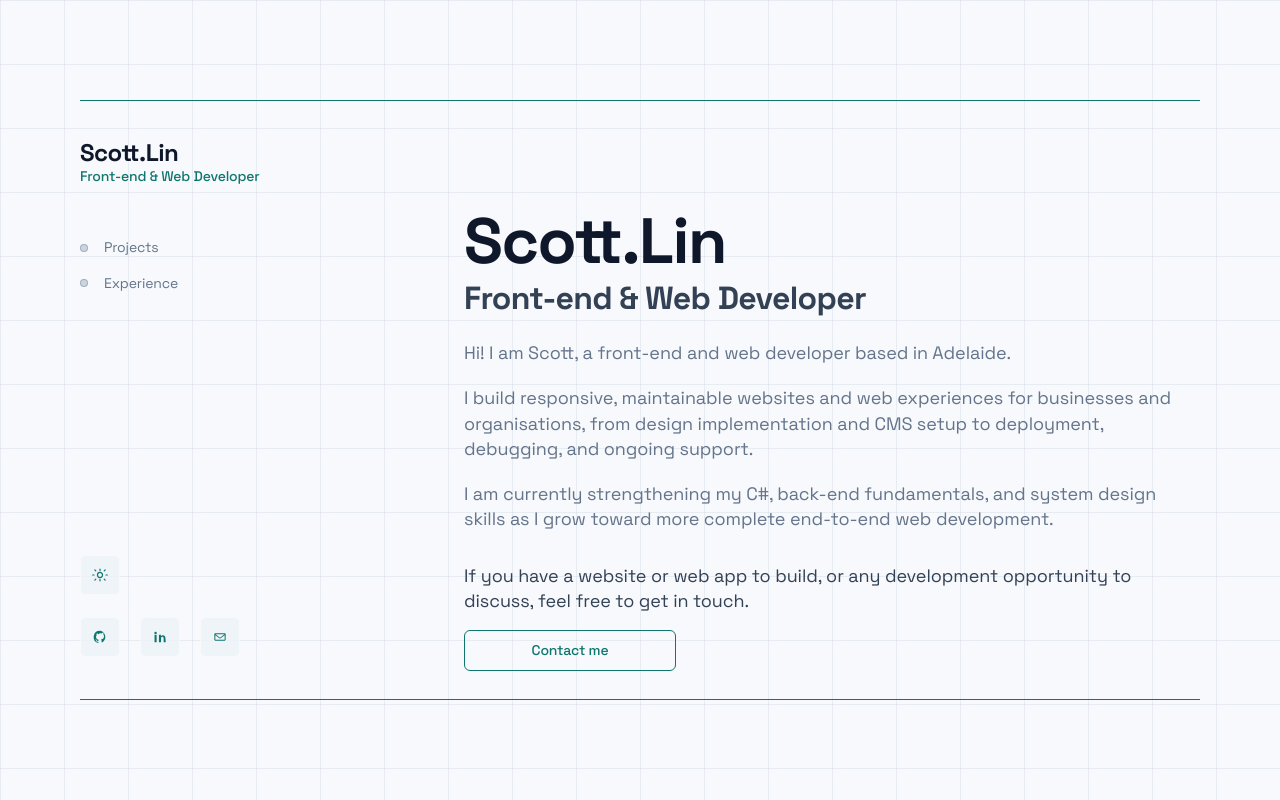
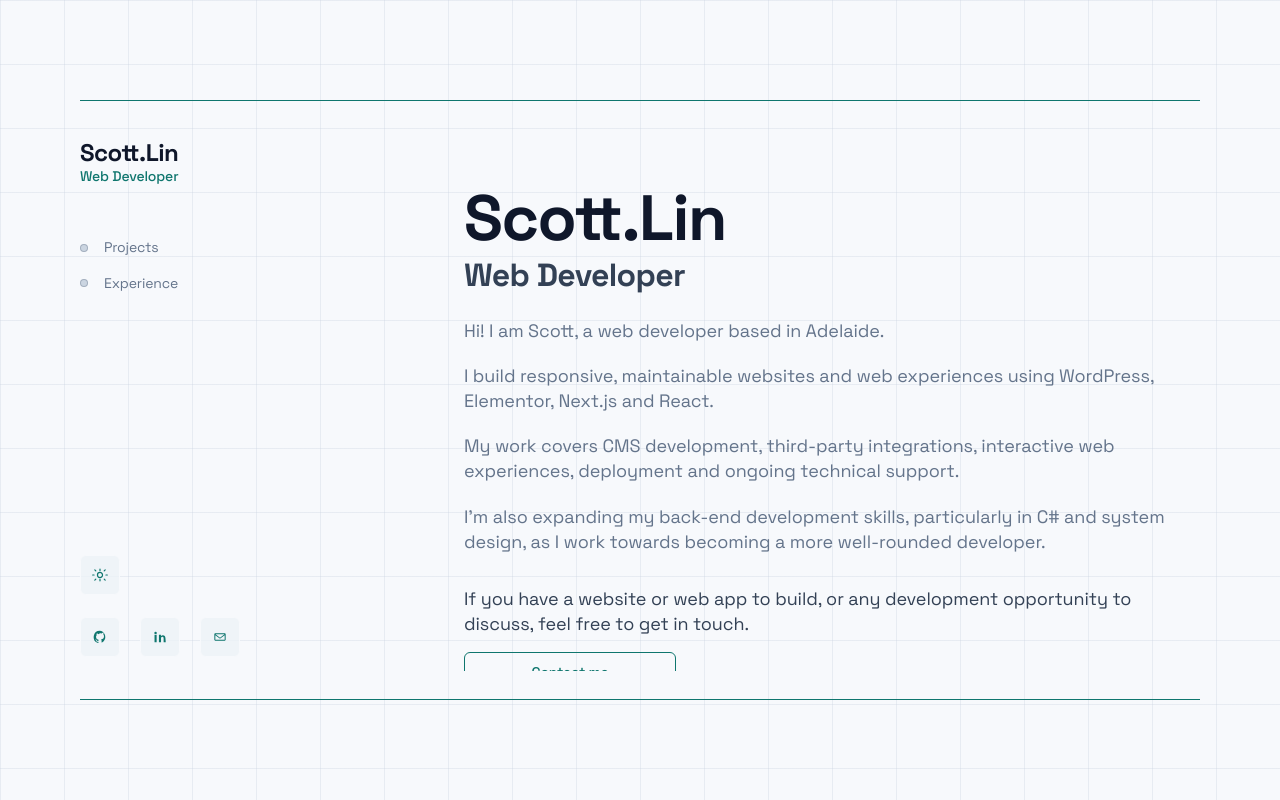
Before and after one commit to ScottL99/portfolio-website, a Next.js app: page / in a window 1280 px wide. Built offline with nearby package versions, Linux system fonts and the light colour scheme.

Commit message:
Clarify portfolio project content and development responsibilities

```diff
--- a/content/experience.ts
+++ b/content/experience.ts
@@ -11,8 +11,8 @@ export const experience: Experience = {
   role: "Web Developer",
   period: "Nov 2023 - Present",
   description: [
-    "Build, maintain, and deploy responsive websites for client-facing projects, working across design implementation, front-end development, CMS setup, and ongoing production support.",
-    "Develop practical website features, integrate third-party tools and plugins, troubleshoot live-site issues, and improve usability, performance, and stability across existing websites.",
+    "Build responsive client websites from designers' drafts, handling website development, CMS setup, deployment, and ongoing production support.",
+    "Maintain existing websites, develop new features, and integrate third-party tools and plugins to improve usability, performance, and stability.",
     "Create animated and visual content for digital campaigns and social media, while supporting internal and client IT needs across web platforms and website operations.",
   ],
   tech: [
--- a/content/profile.ts
+++ b/content/profile.ts
@@ -10,14 +10,14 @@ export type Profile = {
 
 export const profile: Profile = {
   name: "Scott.Lin",
-  role: "Front-end & Web Developer",
+  role: "Web Developer",
   intro: [
-    "Hi! I am Scott, a front-end and web developer based in Adelaide.",
-    "I build responsive, maintainable websites and web experiences for businesses and organisations, from design implementation and CMS setup to deployment, debugging, and ongoing support.",
-    "I am currently strengthening my C#, back-end fundamentals, and system design skills as I grow toward more complete end-to-end web development.",
+    "Hi! I am Scott, a web developer based in Adelaide.",
+    "I build responsive, maintainable websites and web experiences using WordPress, Elementor, Next.js and React.",
+    "My work covers CMS development, third-party integrations, interactive web experiences, deployment and ongoing technical support.",
+    "I'm also expanding my back-end development skills, particularly in C# and system design, as I work towards becoming a more well-rounded developer.",
   ],
-  cta:
-    "If you have a website or web app to build, or any development opportunity to discuss, feel free to get in touch.",
+  cta: "If you have a website or web app to build, or any development opportunity to discuss, feel free to get in touch.",
   email: "scott.lin@outlook.com.au",
   githubUrl: "https://github.com/ScottL99",
   linkedInUrl: "https://www.linkedin.com/in/scottlin-au/",
--- a/content/projects.ts
+++ b/content/projects.ts
@@ -16,87 +16,70 @@ export const projects: Project[] = [
   {
     title: "Portfolio Website",
     description: "This portfolio website, built with Codex.",
-    body:
-      "Designed and implemented this portfolio website through an iterative Codex workflow, including the responsive canvas layout, mobile scroll experience, project accordion, content structure, and deployment-ready Next.js setup.",
+    body: "Designed and implemented this portfolio website through an iterative Codex workflow, including the responsive canvas layout, mobile scroll experience, project accordion, content structure, and deployment-ready Next.js setup.",
     tech: ["Codex", "Next.js"],
   },
   {
     title: "Nightingale Research",
     description: "CMS website with trials, enquiry forms, and maps.",
-    body:
-      "Built a full corporate website with active trial listings, enquiry forms, location maps, contact pathways, and a custom Sanity CMS for managing trial content. Added analytics tracking to support campaign and visitor insight.",
+    body: "Built a corporate website with active trial listings, enquiry forms, location maps, and contact pathways. Defined Sanity content schemas, customised Sanity Studio for managing trial content, and integrated the CMS with the Next.js front end. Added analytics tracking to support campaign and visitor insights.",
     tech: ["Next.js", "TS", "Tailwind CSS", "Sanity", "GA"],
     url: "https://nightingaleresearch.com.au/",
   },
   {
     title: "Graeme Koehne",
-    description: "Composer website with music catalogues, recordings, and media.",
-    body:
-      "Built a refined composer portfolio website for Graeme Koehne, with structured sections for biography, works, recordings, media, and contact. The site presents a large body of music through a clean editorial layout, making it easy to browse by category while keeping the overall experience elegant and focused.",
+    description:
+      "Composer website with music catalogues, recordings, and media.",
+    body: "Built a refined composer portfolio website for Graeme Koehne, with structured sections for biography, works, recordings, media, and contact. The site presents a large body of music through a clean editorial layout, making it easy to browse by category while keeping the overall experience elegant and focused.",
     tech: ["Next.js", "TS", "Tailwind CSS", "GA"],
     url: "https://graemekoehne.com/",
   },
   {
     title: "Snowden Fine String Instruments",
     description: "Instrument maker website with editable guitar collections.",
-    body:
-      "Built a refined website for Michael Snowden's handcrafted steel-string guitars, featuring the maker's story, detailed instrument collections, build philosophy, artists, and enquiries. Connected Sanity so the client can keep guitar details and site content up to date.",
+    body: "Built a refined website for Michael Snowden's handcrafted steel-string guitars, featuring the maker's story, detailed instrument collections, build philosophy, artists, and enquiries. Connected Sanity so the client can keep guitar details and site content up to date.",
     tech: ["Next.js", "TS", "Tailwind CSS", "Sanity"],
     url: "https://michaelsnowdenfinestringinstruments.com/",
   },
   {
-    title: "Foundher",
-    description: "Fast campaign site for a SA female founder grant.",
-    body:
-      "Built a polished temporary launch site for a grant campaign, with responsive layouts, clear application pathways, social campaign support, a Stripe payment link, and GA tracking for visitor activity during the program period.",
-    tech: ["Next.js", "TS", "Tailwind CSS", "Stripe Link", "GA"],
+    title: "FoundHer",
+    description: "Campaign website delivered on a short timeline for a South Australian female founder grant program.",
+    body: "Delivered a responsive campaign website on a short timeline for FoundHer, a grant program expected to run for two years. Built clear application pathways and program information to support social campaigns, configured Stripe and integrated Stripe Payment Links for supporter contributions, and added GA tracking for visitor activity.",
+    tech: ["Next.js", "TS", "Tailwind CSS", "Stripe Payment Links", "GA"],
     url: "https://foundhergrantprogram.com/",
   },
   {
     title: "CareApp",
     description: "WordPress rebuild with CRM and plugin integrations.",
-    body:
-      "Rebuilt the site in WordPress and Elementor to match the client's editing workflow while improving responsive layouts and visual consistency. Set up reusable post templates, plugin configuration, HubSpot CRM support, chat tools, and analytics tracking.",
+    body: "Rebuilt the site in WordPress and Elementor to match the client's editing workflow while improving responsive layouts and visual consistency. Set up reusable post templates, plugin configuration, HubSpot CRM support, chat tools, and analytics tracking.",
     tech: ["WordPress", "Elementor", "HubSpot", "GA"],
     url: "https://careapp.com.au/",
-    additionalUrls: [
-      {
-        label: "original launch version",
-        url: "https://melindap12.sg-host.com/",
-      },
-    ],
   },
   {
     title: "Oranje Creative",
     description: "Agency rebuild with motion, CMS content, and podcasts.",
-    body:
-      "Rebuilt the agency website with SVG graphics, motion-led hover states, page transitions, and separate mobile/desktop interaction patterns. Connected Sanity for blog/content updates and integrated podcast playback links.",
+    body: "Rebuilt the agency website with SVG graphics, motion-led hover states, page transitions, and separate mobile/desktop interaction patterns. Connected Sanity for blog/content updates and integrated podcast playback links.",
     tech: ["Next.js", "TS", "Tailwind CSS", "Sanity", "Motion", "GA"],
     url: "https://oranjecreative.com/",
   },
   {
     title: "Women in Innovation",
     description: "Ongoing website, membership, and payment system maintenance.",
-    body:
-      "Provide ongoing website management and maintenance for Women in Innovation, including page updates, general site upkeep, MemberPress membership system support, and payment system maintenance for the organisation's community and awards activity.",
+    body: "Provide ongoing website management and maintenance for Women in Innovation, including page updates, general site upkeep, MemberPress membership system support, and payment system maintenance for the organisation's community and awards activity.",
     tech: ["Website Maintenance", "WordPress", "MemberPress"],
     url: "https://womenininnovation.com.au/",
   },
   {
     title: "Senator Liddle",
     description: "WordPress site with reusable content templates.",
-    body:
-      "Built a public-facing WordPress site with Elementor templates for media, speeches, portfolio items, and news-style updates. Structured the front end so recurring content stays consistent and easier for the client to maintain.",
+    body: "Built a WordPress website using Elementor, with reusable templates for media releases, speeches, portfolio items and news updates. Focused on consistent layouts and making it easy for the client to manage and update content independently.",
     tech: ["WordPress", "Elementor", "GA"],
     url: "https://kerrynneliddle.com.au/",
   },
   {
     title: "Fearless Innovator",
-    description: "Archived grant campaign site with analytics tracking.",
-    body:
-      "Built a compact campaign website for a previous grant program, supporting social media launch activity, clear program information, and GA tracking. The site is now kept as an archived page with disconnected API functionality.",
+    description: "Grant campaign website for a completed program, since succeeded by FoundHer.",
+    body: "Built a compact campaign website for the Fearless Innovator grant program, supporting social media launch activity, clear program information, and GA tracking. The program has since ended and the website has been taken offline. FoundHer succeeded the program.",
     tech: ["Next.js", "TS", "Tailwind CSS", "GA"],
-    url: "https://website-fearless-innovator.vercel.app/",
-    urlNote: "archived program page",
   },
 ];
```
